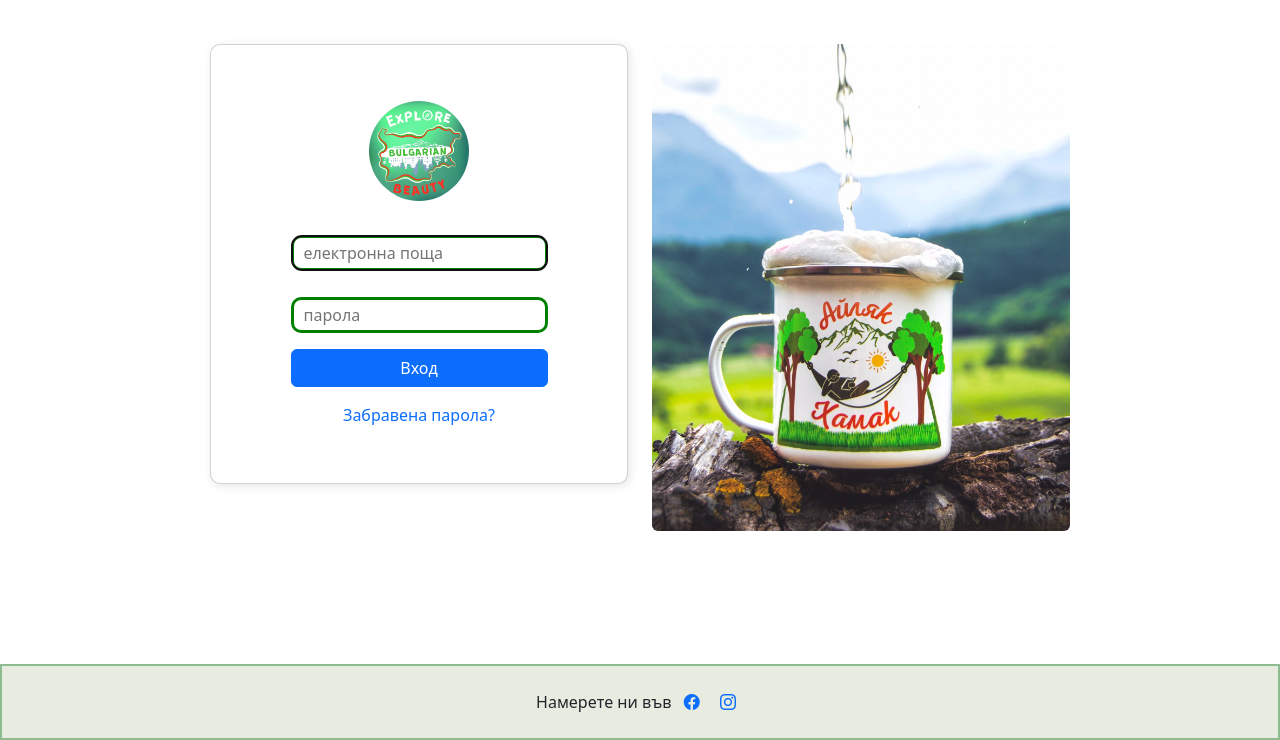
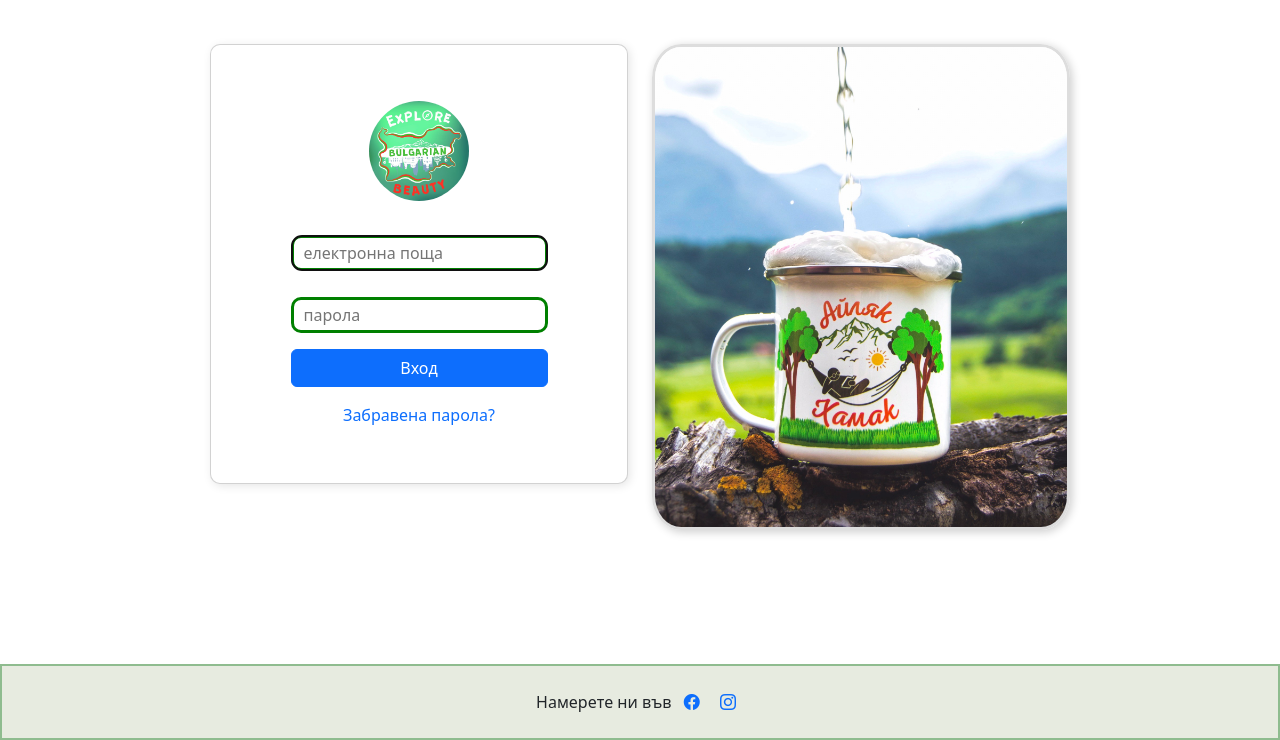
Before and after one commit to bvoytash/Quiz-Application, a Django app: page /auth/login/ in a window 1280 px wide. Shown: the part 60-800 px from the top of the page. Run offline with Django 4.2, Linux system fonts and the light colour scheme; parts of the project's set-up code (start-up, migrations or seed data) failed here and were passed over; some libraries are stand-ins or nearby versions.

Commit message:
auth frontend updated

```diff
--- a/templates/auth/sign_in.html
+++ b/templates/auth/sign_in.html
@@ -18,6 +18,12 @@
     .login-img {
         display: block;
         margin: auto;
+        border-radius: 50%; /* Ensures the logo remains a circle */
+    }
+    .login-right-img {
+        border: 3px solid #ddd; /* Added border */
+        border-radius: 7%; /* Rounded edges only for the right image */
+        box-shadow: 2px 2px 10px rgba(0, 0, 0, 0.2); /* Added shadow */
     }
     .login-form input {
         width: 100%;
@@ -36,7 +42,7 @@
                 <form method="post" action="{% url 'sign in' %}" class="text-center">
                     {% csrf_token %}
                     <div class="mb-4">
-                        <img src="/static/img/logo.jpeg" width="100px" height="100px" class="rounded-circle login-img">
+                        <img src="/static/img/logo.jpeg" width="100px" height="100px" class="login-img">
                     </div>
                     <div class="mb-3 login-form">
                         {{ form.username }}
@@ -59,7 +65,7 @@
 
         <!-- Image Section -->
         <div class="col-md-6 d-none d-md-block">
-            <img src="/static/img/pic4.jpeg" width="440px" height="440px" class="img-fluid rounded login-right-img">
+            <img src="/static/img/pic4.jpeg" width="440px" height="440px" class="img-fluid login-right-img">
         </div>
     </div>
 </div>
```
Also changed, not shown: templates/auth/sign_up.html (+6 -1 lines).
